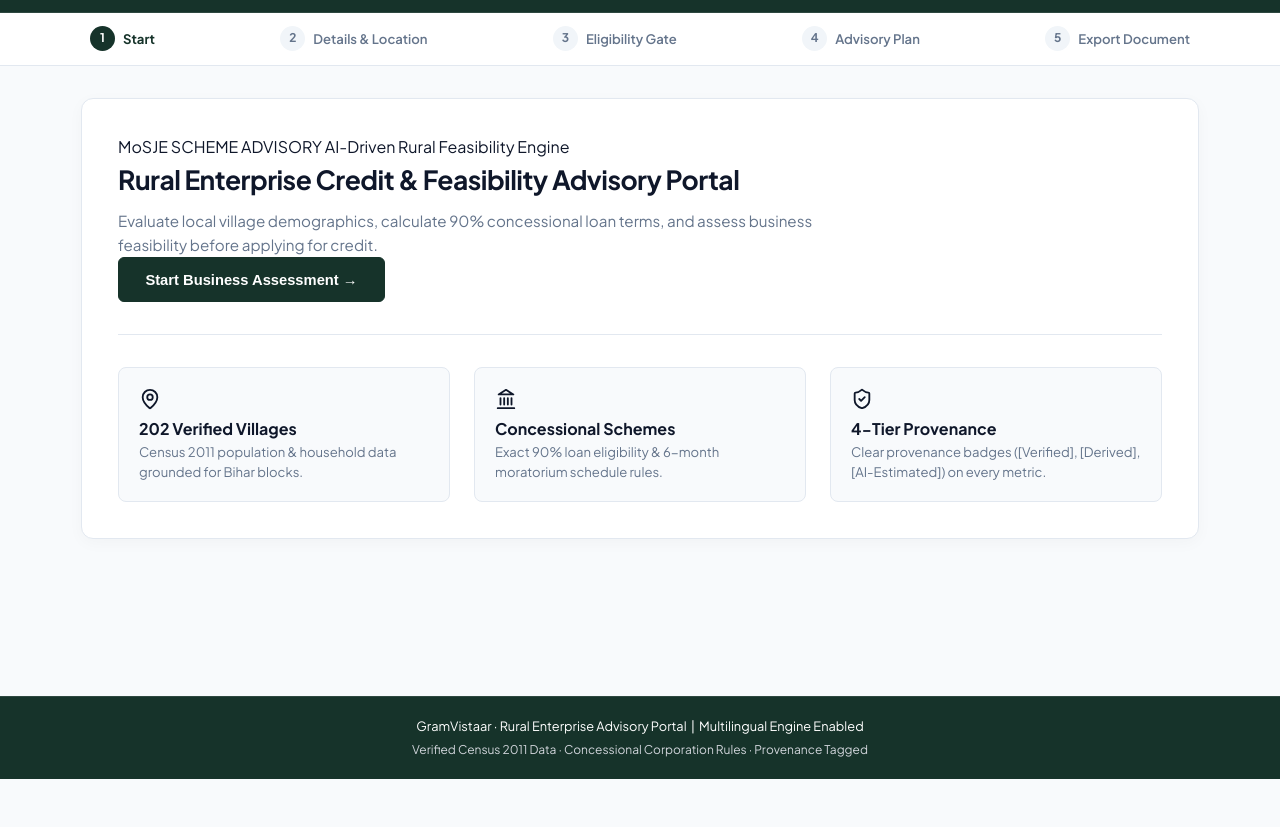
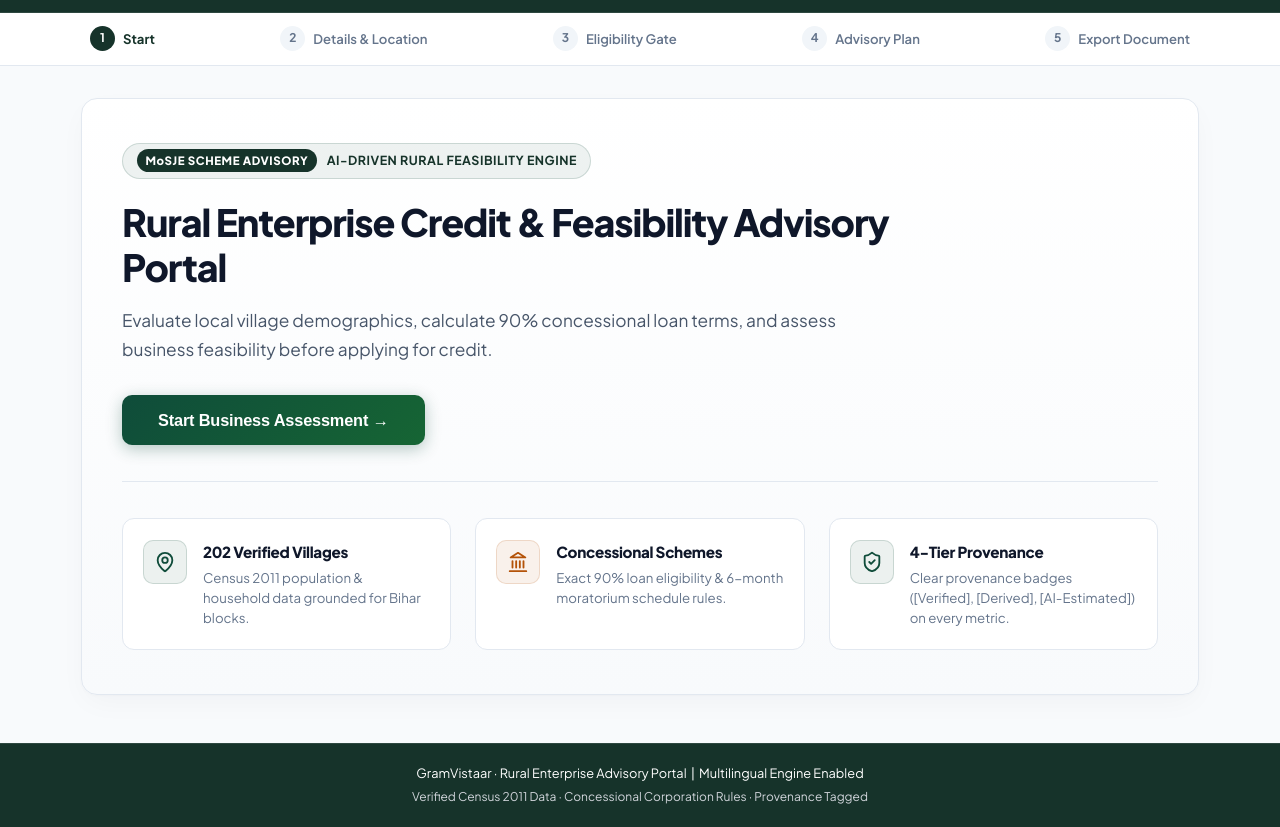
Before and after one commit to ayushtech874-stack/GramVistaar, a website: page public/index.html in a window 1280 px wide. Shown: the part 65-892 px from the top of the page. Before the commit the page ends 844 px from the top, so only its background shows below. Drawn offline with Linux system fonts and the light colour scheme; no server answers.

Commit message:
style(ui): make all headings, titles, subheaders, card titles, and form labels extra bold in the web app UI

```diff
--- a/public/style.css
+++ b/public/style.css
@@ -1,6 +1,6 @@
 /* GramVistaar Master Style - Trustworthy Financial & Credit Advisory Design System */
 
-@import url('https://fonts.googleapis.com/css2?family=Plus+Jakarta+Sans:wght@400;500;600;700&family=JetBrains+Mono:wght@500;700&display=swap');
+@import url('https://fonts.googleapis.com/css2?family=Plus+Jakarta+Sans:wght@400;500;600;700;800&family=JetBrains+Mono:wght@500;700;800&display=swap');
 
 :root {
   --forest-dark: #16332a;      /* High-Trust Government Forest */
@@ -46,6 +46,36 @@ body {
   color: var(--text-main);
   line-height: 1.55;
   -webkit-font-smoothing: antialiased;
+}
+
+/* Web App Headings & Subheaders - High Contrast Bold Differentiation */
+h1, h2, h3, h4, h5, h6,
+.page-headline,
+.section-title,
+.panel-title,
+.card-title,
+.dashboard-title,
+.panel-card-title,
+.banner-title,
+.table-title,
+.doc-title,
+.doc-section-title,
+.modal-title,
+.feature-title,
+.section-heading,
+.swot-badge,
+.affordability-header,
+.preset-label,
+.cat-name,
+.meta-label {
+  font-weight: 800 !important;
+  color: #0f172a;
+  letter-spacing: -0.02em;
+}
+
+label {
+  font-weight: 800 !important;
+  color: #1e293b !important;
 }
 
 /* Tabular Monospace Figures for Aligning Financial Currency Columns */
@@ -196,55 +226,110 @@ body {
 
 /* Hero Panel (Screen 0 Home) */
 .card-hero-panel {
-  background: #ffffff;
-  border: 1px solid var(--border-light);
-  border-radius: 12px;
-  padding: 2.25rem;
-  box-shadow: 0 4px 16px rgba(15, 23, 42, 0.03);
+  background: linear-gradient(180deg, #ffffff 0%, #f8fafc 100%);
+  border: 1px solid #e2e8f0;
+  border-radius: 16px;
+  padding: 2.75rem 2.5rem;
+  box-shadow: 0 10px 30px -5px rgba(15, 23, 42, 0.04), 0 1px 3px rgba(15, 23, 42, 0.02);
 }
 
 .hero-header-row {
-  display: flex;
-  justify-content: space-between;
-  align-items: flex-start;
-  gap: 2rem;
-  padding-bottom: 2rem;
-  border-bottom: 1px solid var(--border-light);
+  padding-bottom: 2.25rem;
+  border-bottom: 1px solid #e2e8f0;
+  margin-bottom: 2.25rem;
+}
+
+.hero-text-block {
+  max-width: 820px;
+}
+
+.hero-eyebrow {
+  display: inline-flex;
+  align-items: center;
+  gap: 0.6rem;
+  background: rgba(15, 76, 58, 0.07);
+  border: 1px solid rgba(15, 76, 58, 0.16);
+  padding: 0.35rem 0.85rem;
+  border-radius: 20px;
+  margin-bottom: 1.25rem;
+}
+
+.eyebrow-badge {
+  font-size: 0.72rem;
+  font-weight: 800;
+  color: #ffffff;
+  background: var(--forest-dark);
+  padding: 0.15rem 0.55rem;
+  border-radius: 12px;
+  letter-spacing: 0.05em;
+}
+
+.eyebrow-text {
+  font-size: 0.78rem;
+  font-weight: 700;
+  color: var(--forest-dark);
+  letter-spacing: 0.04em;
+  text-transform: uppercase;
+}
+
+.page-headline {
+  font-size: 2.35rem;
+  font-weight: 800;
+  color: #0f172a;
+  line-height: 1.22;
+  letter-spacing: -0.03em;
+  margin-bottom: 1rem;
+}
+
+.page-subtext {
+  font-size: 1.08rem;
+  font-weight: 400;
+  color: #475569;
+  max-width: 760px;
+  line-height: 1.65;
   margin-bottom: 2rem;
 }
 
-.page-headline {
-  font-size: 1.65rem;
-  font-weight: 700;
-  color: var(--text-main);
-  letter-spacing: -0.02em;
-  margin-bottom: 0.5rem;
+.hero-cta-wrapper {
+  display: flex;
+  align-items: center;
+  gap: 1rem;
 }
 
-.page-subtext {
-  font-size: 0.95rem;
-  color: var(--text-muted);
-  max-width: 720px;
-  line-height: 1.6;
-}
-
-/* Single Primary CTA Button with Arrow */
+/* Single Primary CTA Button with Distinct Styling */
 .btn-primary-cta {
-  background: var(--forest-dark);
+  display: inline-flex;
+  align-items: center;
+  justify-content: center;
+  gap: 0.65rem;
+  background: linear-gradient(135deg, #0f4c3a 0%, #166534 100%);
   color: #ffffff !important;
-  border: 1px solid var(--forest-dark);
-  padding: 0.85rem 1.65rem;
-  border-radius: 6px;
-  font-size: 0.92rem;
-  font-weight: 600;
+  border: none;
+  padding: 0.95rem 2.25rem;
+  border-radius: 10px;
+  font-size: 1.02rem;
+  font-weight: 700;
+  letter-spacing: -0.01em;
   cursor: pointer;
-  transition: background 0.2s ease, transform 0.2s ease;
+  box-shadow: 0 4px 16px rgba(15, 76, 58, 0.3);
+  transition: all 0.22s cubic-bezier(0.4, 0, 0.2, 1);
   white-space: nowrap;
 }
 
 .btn-primary-cta:hover {
-  background: #0d211b;
-  transform: translateY(-1px);
+  background: linear-gradient(135deg, #0b3a2c 0%, #14532d 100%);
+  transform: translateY(-2px);
+  box-shadow: 0 8px 24px rgba(15, 76, 58, 0.42);
+}
+
+.btn-arrow-icon {
+  width: 18px;
+  height: 18px;
+  transition: transform 0.2s ease;
+}
+
+.btn-primary-cta:hover .btn-arrow-icon {
+  transform: translateX(4px);
 }
 
 .btn-secondary {
@@ -280,7 +365,7 @@ body {
   background: #0d211b;
 }
 
-/* Separate Feature Strip with Inline SVG Line Icons */
+/* Feature Strip with Lucide Line Icon Badges */
 .features-grid {
   display: grid;
   grid-template-columns: repeat(3, 1fr);
@@ -288,32 +373,59 @@ body {
 }
 
 .feature-card {
-  background: var(--bg-main);
-  border: 1px solid var(--border-light);
-  border-radius: 8px;
-  padding: 1.25rem;
+  background: #ffffff;
+  border: 1px solid #e2e8f0;
+  border-radius: 12px;
+  padding: 1.35rem 1.25rem;
+  display: flex;
+  align-items: flex-start;
+  gap: 1rem;
+  transition: all 0.2s ease;
 }
 
-.feature-header {
+.feature-card:hover {
+  border-color: #cbd5e1;
+  box-shadow: 0 4px 14px rgba(15, 23, 42, 0.06);
+  transform: translateY(-1px);
+}
+
+.feature-icon-badge {
+  width: 44px;
+  height: 44px;
+  border-radius: 10px;
   display: flex;
   align-items: center;
-  gap: 0.6rem;
-  font-size: 0.92rem;
-  font-weight: 700;
-  color: var(--text-main);
-  margin-bottom: 0.4rem;
-}
-
-.feature-svg-icon {
-  width: 20px;
-  height: 20px;
-  color: var(--forest-dark);
+  justify-content: center;
   flex-shrink: 0;
 }
 
+.feature-icon-badge.green {
+  background: rgba(15, 76, 58, 0.08);
+  color: #0f4c3a;
+  border: 1px solid rgba(15, 76, 58, 0.16);
+}
+
+.feature-icon-badge.gold {
+  background: rgba(180, 83, 9, 0.08);
+  color: #b45309;
+  border: 1px solid rgba(180, 83, 9, 0.16);
+}
+
+.feature-content {
+  display: flex;
+  flex-direction: column;
+  gap: 0.25rem;
+}
+
+.feature-title {
+  font-size: 0.95rem;
+  font-weight: 700;
+  color: #0f172a;
+}
+
 .feature-body {
-  font-size: 0.82rem;
-  color: var(--text-muted);
+  font-size: 0.83rem;
+  color: #64748b;
   line-height: 1.5;
 }
 
@@ -753,7 +865,10 @@ input:focus, select:focus {
   color: #ffffff;
   padding: 0.65rem;
   text-align: left;
-  font-weight: 600;
+  font-weight: 800 !important;
+  text-transform: uppercase;
+  font-size: 0.78rem;
+  letter-spacing: 0.05em;
 }
 
 .data-table td {
@@ -778,9 +893,9 @@ input:focus, select:focus {
 }
 
 .section-heading {
-  font-size: 0.9rem;
-  font-weight: 700;
-  color: var(--text-main);
+  font-size: 0.95rem;
+  font-weight: 800 !important;
+  color: #0f172a;
   margin-bottom: 0.75rem;
 }
 
```
